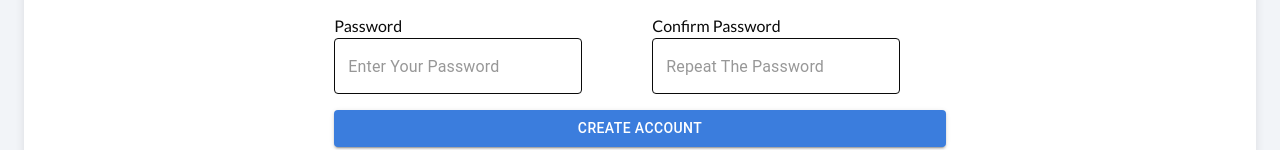
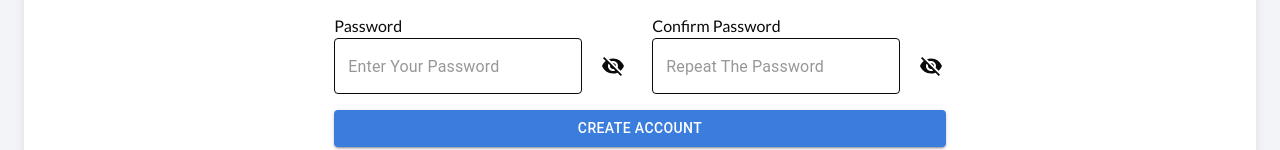
Before and after one commit to SabaAsgarian/AdminPanel, a Next.js app: page /components/signuppage in a window 1280 px wide. Shown: the part 786-936 px from the top of the page. Built offline with nearby package versions, Linux system fonts and the light colour scheme.

Commit message:
Update signup.tsx

```diff
--- a/src/app/components/signup.tsx
+++ b/src/app/components/signup.tsx
@@ -215,8 +215,8 @@ export default function Signup() {
                             value={formik.values.pass}
                         />
                         <div onClick={show} ref={showic} className='w-[10%] relative flex justify-center cursor-pointer items-center'>
-                            <span className='hidden justify-center items-center w-full'><VisibilityIcon /></span>
-                            <span className='w-full flex justify-center items-center'><VisibilityOffIcon /></span>
+                            <span className='hidden justify-center items-center w-full' style={{  color: darkMode ? '#fff' : '#0a0a0a' }}><VisibilityIcon /></span>
+                            <span className='w-full flex justify-center items-center' style={{  color: darkMode ? '#fff' : '#0a0a0a' }}><VisibilityOffIcon /></span>
                         </div>
                     </div>
                     {formik.touched.pass && formik.errors.pass ? (
@@ -239,8 +239,8 @@ export default function Signup() {
                             value={formik.values.repeat}
                         />
                         <div onClick={myshow} ref={showic2} className='w-[10%] relative flex justify-center cursor-pointer items-center'>
-                            <span className='hidden justify-center items-center w-full'><VisibilityIcon /></span>
-                            <span className='w-full flex justify-center items-center'><VisibilityOffIcon /></span>
+                            <span className='hidden justify-center items-center w-full' style={{  color: darkMode ? '#fff' : '#0a0a0a' }}><VisibilityIcon /></span>
+                            <span className='w-full flex justify-center items-center' style={{  color: darkMode ? '#fff' : '#0a0a0a' }}><VisibilityOffIcon /></span>
                         </div>
                     </div>
                     {formik.touched.repeat && formik.errors.repeat ? (
```
